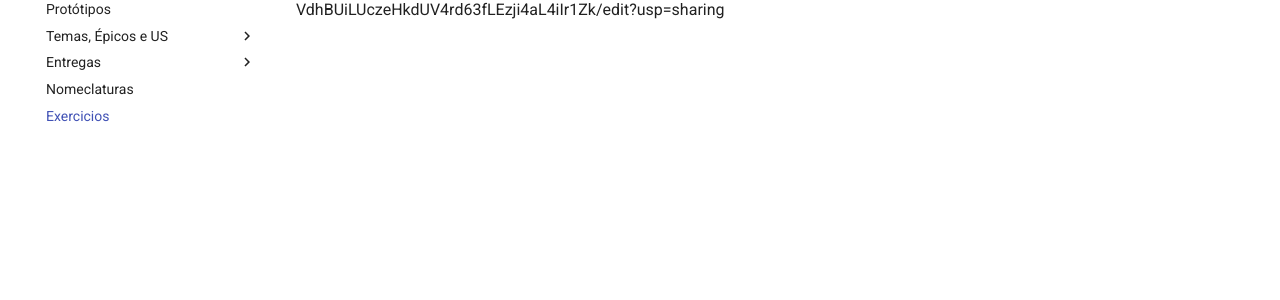
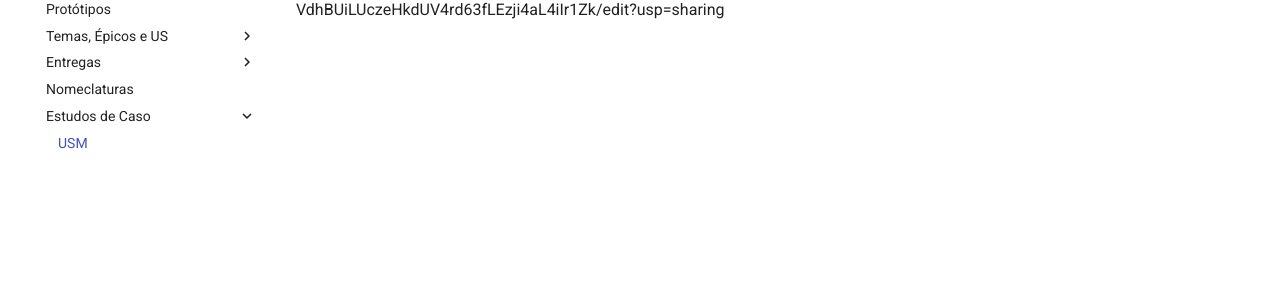
Before and after one commit to mdsreq-fga-unb/2025.1-T01-AdvogaAI, an MkDocs documentation site: the page built from docs/exercicios.md, in a window 1280 px wide. Shown: the part 291-591 px from the top of the page. Built offline with MkDocs 1.6.1 and Material for MkDocs 9.7.7, drawn with Linux system fonts in a browser that asks for light colours.

Commit message:
Update mkdocs.yml

```diff
--- a/mkdocs.yml
+++ b/mkdocs.yml
@@ -26,4 +26,5 @@ nav:
       - Unidade 2: unidade2.md
       - Unidade 3: unidade3.md
   - Nomeclaturas: naming.md
-  - Exercicios: exercicios.md
+  - Estudos de Caso:
+      - USM: exercicios.md
```
